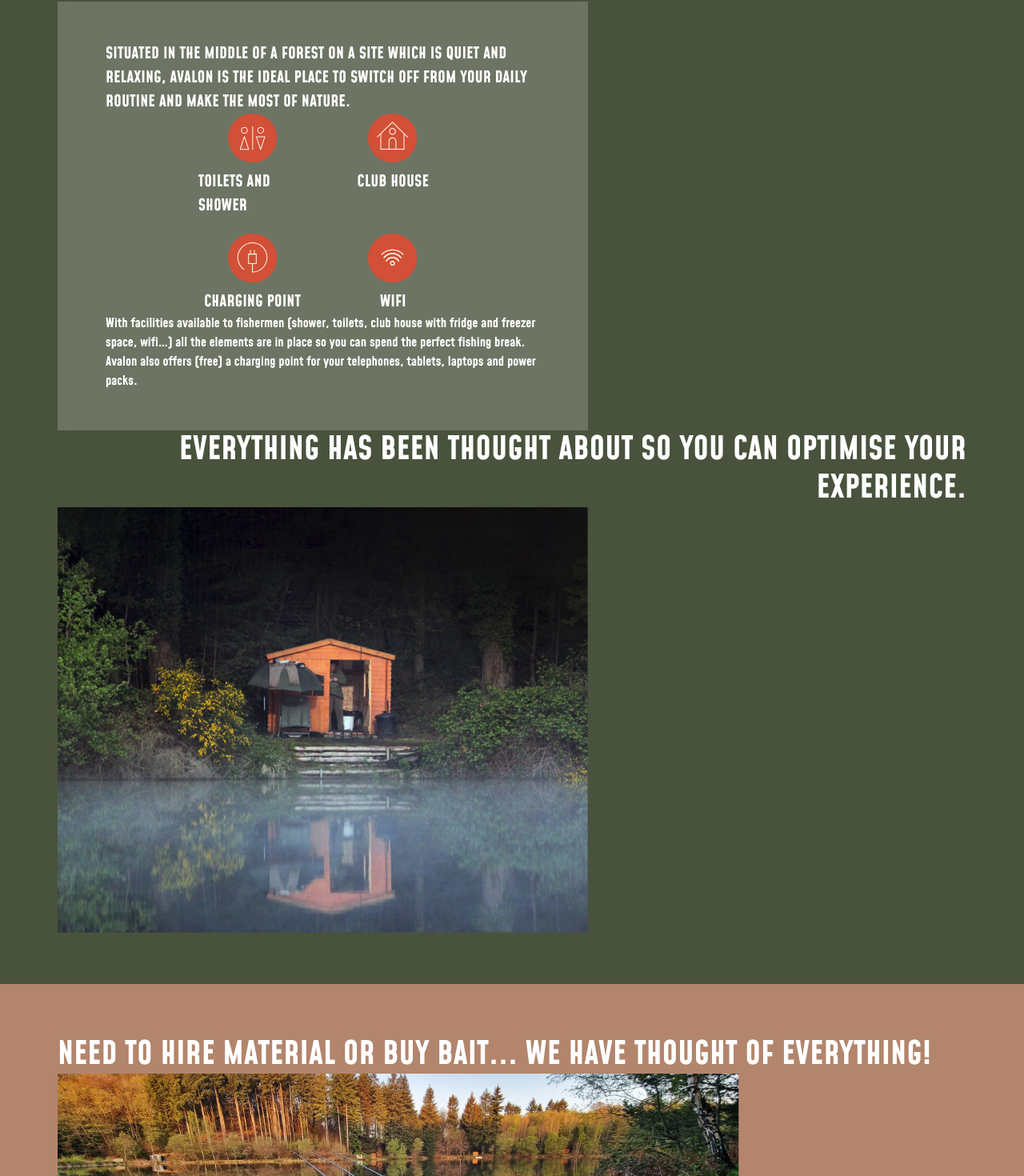
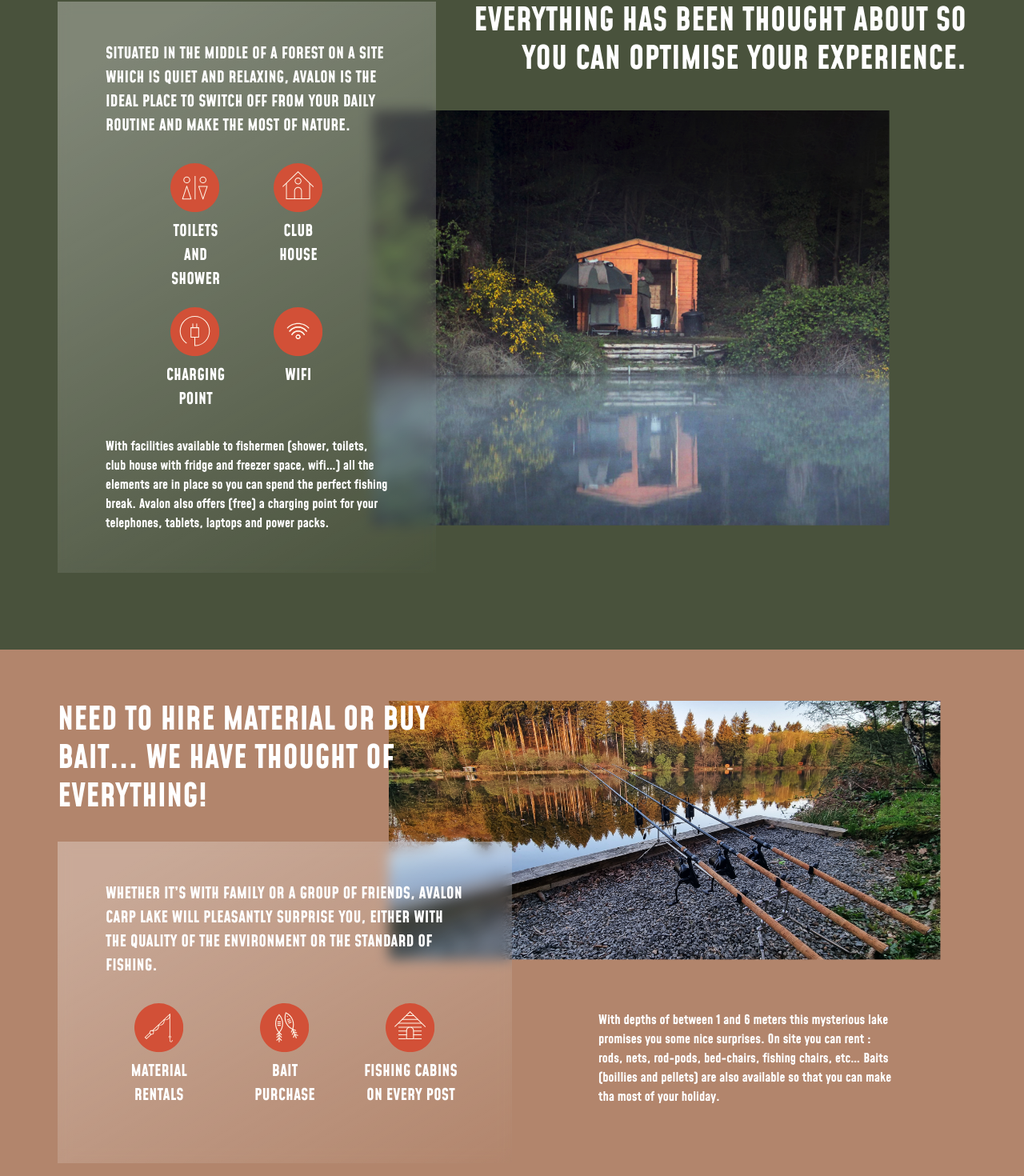
Before and after one commit to utilisateur387/avalon-carp, a React (Create React App) app: page /domaine in a window 1280 px wide. Shown: the part 862-2332 px from the top of the page at 80% size. Built offline with nearby package versions, Linux system fonts and the light colour scheme.

Commit message:
WIP page domaine

```diff
--- a/src/components/Domaine.js
+++ b/src/components/Domaine.js
@@ -18,27 +18,26 @@
       </div>
 
       <div className="container-full bg-green">
-        <div className="container-child">
-
-          <div className="bg-blur lg:w-7/12 md:w-full text-white -z-10 px-16 py-14">
+        <div className="container-child block md:flex space-x-4">
+          <div className="bg-blur md:w-5/12 flex-none sm:w-full text-white px-16 py-14 z-10 mb-8">
             <div>
               <h3><Trans i18nKey="domaine.h3-01">Situé en pleine forêt dans un cadre calme et reposant, AVALON est l’endroit idéal pour se déconnecter du quotidien et profiter de la nature.</Trans></h3>
-              <div className="flex justify-center space-x-10 mb-5">
-                <div className="inline-flex flex-col items-center w-3/12">
+              <div className="flex justify-center space-x-10 mb-5 mt-8">
+                <div className="inline-flex flex-col items-center text-center w-3/12">
                   <img src="images/domaine/picto-sanitaires.svg" class="picto-domaine" alt="Icone sanitaires" />
                   <h3><Trans i18nKey="domaine.sanitaires">Sanitaires</Trans></h3>
                 </div>
-                <div className="inline-flex flex-col items-center w-3/12">
+                <div className="inline-flex flex-col items-center text-center w-3/12">
                   <img src="images/domaine/picto-clubhouse.svg" class="picto-domaine" alt="Icone clubhouse" />
                   <h3><Trans i18nKey="domaine.clubhouse">Clubhouse</Trans></h3>
                 </div>
               </div>
-              <div className="flex justify-center space-x-10">
-                <div className="inline-flex flex-col items-center w-3/12">
+              <div className="flex justify-center space-x-10 mb-8">
+                <div className="inline-flex flex-col items-center text-center w-3/12">
                   <img src="images/domaine/picto-recharge.svg" class="picto-domaine" alt="Icone recharge" />
                   <h3><Trans i18nKey="domaine.recharge">Recharge</Trans></h3>
                 </div>
-                <div className="inline-flex flex-col items-center w-3/12">
+                <div className="inline-flex flex-col items-center text-center w-3/12">
                   <img src="images/domaine/picto-wifi.svg" class="picto-domaine" alt="Icone wifi" />
                   <h3><Trans i18nKey="domaine.wifi">Wifi</Trans></h3>
                 </div>
@@ -47,71 +46,85 @@
             </div>
           </div>
 
-          <h1 className="white text-right"><Trans i18nKey="domaine.h1-02">Des <strong>infrastructures</strong> pensées pour <strong>optimiser votre expérience.</strong></Trans></h1>
-          <img src="images/domaine/img-domaine-01.png" class="w-7/12" alt="Icone clubhouse" />
+          <div className=''>
+            <h1 className="white text-left md:text-right mb-10"><Trans i18nKey="domaine.h1-02">Des <strong>infrastructures</strong> pensées pour <strong>optimiser votre expérience.</strong></Trans></h1>
+            <img src="images/domaine/img-domaine-01.png" class="md:-translate-x-24" alt="Icone clubhouse" />
+          </div>
         </div>
       </div>
 
       <div className="container-full bg-mauve">
-        <div className="container-child">
-          <h1 className="white"><Trans i18nKey="domaine.h1-03">location de matériel, achat d’appâts... <strong>ON A PENSÉ À TOUT !</strong></Trans></h1>
-          <img src="images/domaine/img-domaine-02.png" class="w-3/4" alt="Icone clubhouse" />
-
-          <div className="bg-blur w-7/12 text-white -z-10 px-16 py-14">
+        <div className="container-child block md:flex md:space-x-4">
+          <div className='z-10 w-full md:w-1/2 flex-none'>
+            <h1 className="white mb-8"><Trans i18nKey="domaine.h1-03">location de matériel, achat d’appâts... <strong>ON A PENSÉ À TOUT !</strong></Trans></h1>
+            <div className="bg-blur text-white -z-10 px-16 py-14 mb-5">
               <div>
-              <h3><Trans i18nKey="domaine.h3-02">Que ce soit en famille ou entre amis, AVALON CARP LAKE saura vous surprendre agréablement, tant au niveau de la qualité de vie qu’au niveau de la pêche.</Trans></h3>
+                <h3 className='mb-8'><Trans i18nKey="domaine.h3-02">Que ce soit en famille ou entre amis, AVALON CARP LAKE saura vous surprendre agréablement, tant au niveau de la qualité de vie qu’au niveau de la pêche.</Trans></h3>
                 <div className="flex justify-center space-x-6 mb-5">
                   <div className="inline-flex flex-col items-center w-4/12">
                     <img src="images/domaine/picto-materiel.svg" class="picto-domaine" alt="Icone materiel" />
-                  <h3 className="text-center"><Trans i18nKey="domaine.location-materiel">Location de matériel</Trans></h3>
+                    <h3 className="text-center font-normal"><Trans i18nKey="domaine.location-materiel">Location de matériel</Trans></h3>
                   </div>
                   <div className="inline-flex flex-col items-center w-4/12">
                     <img src="images/domaine/picto-appats.svg" class="picto-domaine" alt="Icone appats" />
-                  <h3 className="text-center"><Trans i18nKey="domaine.achat-appats">Achat<br/>d’appâts</Trans></h3>
+                    <h3 className="text-center font-normal"><Trans i18nKey="domaine.achat-appats">Achat<br/>d’appâts</Trans></h3>
                   </div>
                   <div className="inline-flex flex-col items-center w-4/12">
                     <img src="images/domaine/picto-cabane.svg" class="picto-domaine" alt="Icone cabane" />
-                  <h3 className="text-center"><Trans i18nKey="domaine.cabanes">Cabanes de pêche sur chaque poste</Trans></h3>
+                    <h3 className="text-center font-normal"><Trans i18nKey="domaine.cabanes">Cabanes de pêche sur chaque poste</Trans></h3>
+                  </div>
                 </div>
               </div>
             </div>
           </div>
 
-          <p className="white"><Trans i18nKey="domaine.p-02">Avec des profondeurs allant de 1 à 6m ce plan d’eau mystérieux vous réserve de belles surprises. Ici vous pourrez louer : cannes, épuisette, rod-pod, bed chair, level chair etc. Des appâts (bouillettes & pellets) sont également disponibles afin que vous puissiez profiter un maximum de votre séjour.</Trans></p>
+          <div>
+            <img src="images/domaine/img-domaine-02.png" className="origin-top-right md:scale-125 w-screen md:w-full max-w-none md:max-w-full -translate-x-[32px]" alt="" />
+            <div className="md:grid grid-cols-6">
+              <div className='col-span-1'></div>
+              <p className="white md:translate-y-32 block md:col-span-4 mt-[3rem] md:mt-auto">
+                <Trans i18nKey="domaine.p-02">Avec des profondeurs allant de 1 à 6m ce plan d’eau mystérieux vous réserve de belles surprises. Ici vous pourrez louer : cannes, épuisette, rod-pod, bed chair, level chair etc. Des appâts (bouillettes & pellets) sont également disponibles afin que vous puissiez profiter un maximum de votre séjour.</Trans>
+              </p>
+            </div>
+          </div>
         </div>
       </div>
 
 
       <div className="container-full bg-green">
-        <div className="flex container-child">
-          <div>
-            <div className="">
-              <img src="images/domaine/img-domaine-03.png" class="w-full" alt="Icone clubhouse" />
+        <div className="container-child block md:flex md:space-x-4">
+          {/* IMAGES */}
+          <h1 className="white text-left md:text-right w-full md:w-8/12 mb-10 block md:hidden"><Trans i18nKey="domaine.h1-04">plusieurs centaines de poissons vous attendent !</Trans></h1>
+
+          <div className='w-full md:w-1/2 flex-none origin-top-left md:scale-[115%] mb-10'>
+            <div className="mb-4">
+              <img src="images/domaine/img-domaine-03.png" class="w-full" alt="" />
             </div>
-            <div className="flex space-x-2">
-              <img src="images/domaine/img-domaine-04.png" class="w-5/12" alt="Icone clubhouse" />
-              <img src="images/domaine/img-domaine-05.png" class="w-7/12" alt="Icone clubhouse" />
+            <div className="grid grid-cols-2 md:grid-cols-7 gap-4 mb-10">
+              <img src="images/domaine/img-domaine-04.png" class="md:col-span-3" alt="" />
+              <img src="images/domaine/img-domaine-05.png" class="md:col-span-4" alt="" />
             </div>
           </div>
 
+          {/* TEXTE */}
           <div className="flex items-end flex-col">
-            <h1 className="white text-right w-7/12"><Trans i18nKey="domaine.h1-04">plusieurs centaines de poissons vous attendent !</Trans></h1>
+            <h1 className="white text-left md:text-right w-8/12 mb-10 hidden md:block"><Trans i18nKey="domaine.h1-04">plusieurs centaines de poissons vous attendent !</Trans></h1>
 
             <div className="bg-blur text-white px-16 py-14">
               <div>
                 <div className="flex justify-end">
-                  <h3 className="bold text-right w-8/12"><Trans i18nKey="domaine.h3-07">Carpes miroir & communes hors normes et silures très combatifs grâce à une eau pure de très grande qualité et de grande profondeur.</Trans></h3>
+                  <h3 className="bold text-right w-8/12 mb-8"><Trans i18nKey="domaine.h3-07">Carpes miroir & communes hors normes et silures très combatifs grâce à une eau pure de très grande qualité et de grande profondeur.</Trans></h3>
                 </div>
-                <div className="flex justify-center space-x-6 mb-5">
-                  <div className="inline-flex flex-col items-center w-3/12">
+                <div className="grid grid-cols-2 sm:grid-cols-3 justify-between gap-6 mb-5 mx-auto">
+                  <div className="inline-flex flex-col items-center">
                     <img src="images/domaine/picto-carp.svg" class="picto-domaine" alt="Icone carp" />
                     <h3 className="text-center"><Trans i18nKey="domaine.carp">Carp</Trans></h3>
                   </div>
-                  <div className="inline-flex flex-col items-center w-3/12">
+                  <div className="inline-flex flex-col items-center">
                     <img src="images/domaine/picto-catfish.svg" class="picto-domaine" alt="Icone catfish" />
                     <h3 className="text-center"><Trans i18nKey="domaine.catfish">Catfish</Trans></h3>
                   </div>
-                  <div className="inline-flex flex-col items-center w-3/12">
+                  <div className="inline-flex flex-col items-center col-span-2 sm:col-span-1">
                     <img src="images/domaine/picto-haute-densite.svg" class="picto-domaine" alt="Icone haute densite" />
                     <h3 className="text-center"><Trans i18nKey="domaine.haute-densite">Haute densité de poissons</Trans></h3>
                   </div>
--- a/src/stylesheets/index.scss
+++ b/src/stylesheets/index.scss
@@ -48,15 +48,20 @@
   color: initial;
 }
 .bg-blur {
+  transition: background-color 1s;
   color: white;
   backdrop-filter: blur(8px);
-    background-color: rgba(255, 255, 255, 0.2);
+  background: linear-gradient(149.86deg, rgba(255, 255, 255, 0.3) 10.97%, rgba(255, 255, 255, 0) 102.5%);
   padding: 50px 60px;
 
   @media screen and (max-width: 768px) {
     padding: 32px 40px;
   }
 }
+.bg-blur:hover, .bg-blur:focus {
+  background-color: rgba(255, 255, 255, 0.1);
+}
+
 .bg-beige {
   background-color: var(--beige);
 }
@@ -74,11 +79,15 @@
   text-transform: uppercase;
   line-height: 1.2em;
 }
-h1, .bold {
+h1 {
+  font-weight: normal;
+}
+.bold {
   font-weight: 600;
 }
 h3 {
   font-size: 1.25em;
+  font-weight: 600;
   text-transform: uppercase;
 }
 .img-background {
@@ -93,6 +102,10 @@
 .empty-first-container {
     height: 100vh;
     padding-bottom: 64px;
+
+    h1 {
+      font-weight: bold;
+    }
 
     .container-child {
       width: 100%;
```
Lines whose indentation alone changed are shown as unchanged.
